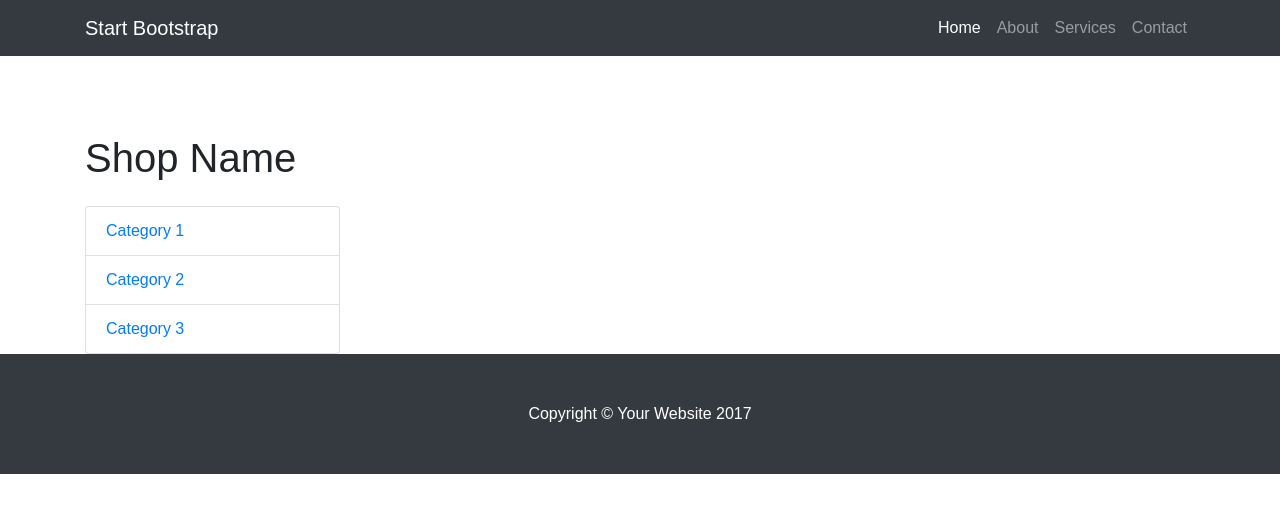
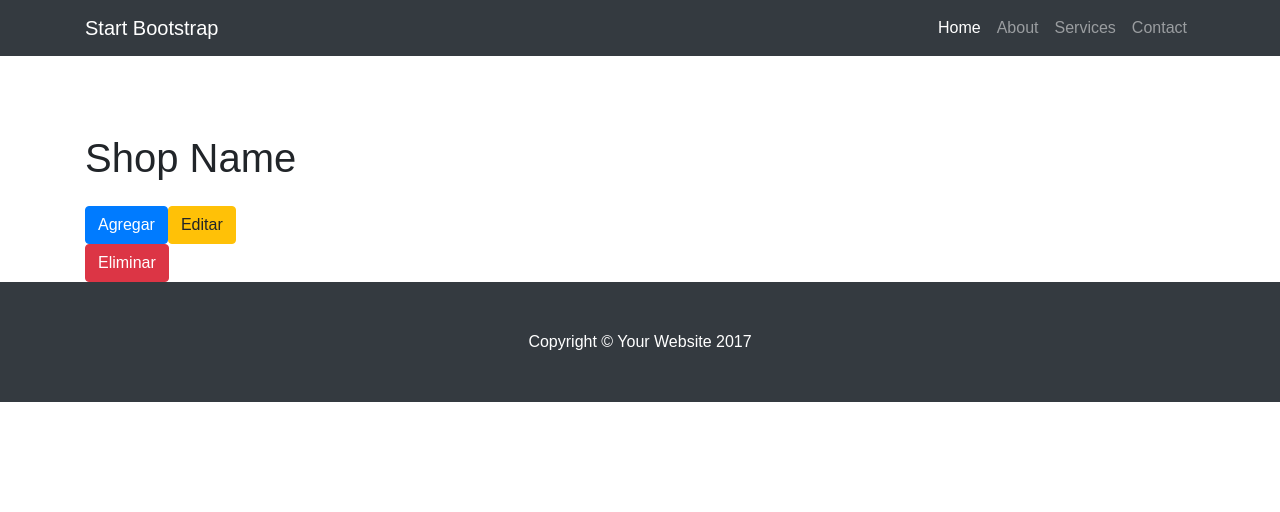
Before and after one commit to Tisks/Front-ENd, a React (Create React App) app: page / in a window 1280 px wide. Shown: the top 512 px of the page. Built offline with nearby package versions, Linux system fonts and the light colour scheme; no server answers.

Commit message:
ComponenteB
Ventana de agregar/editar productos en blanco

```diff
--- a/src/App.js
+++ b/src/App.js
@@ -72,6 +72,23 @@ ReactDOM.render(
                 console.log(error)
             })
             */
+
+class ComponentB extends Component{
+  render(){
+    console.log(this.props)
+      return(
+          <h1>hola</h1>
+
+      );
+
+  }
+
+
+}
+
+
+
+
 class App extends Component {
 
 
@@ -80,6 +97,7 @@ class App extends Component {
         products: [],
         color: 'aquamarine',
         color2: 'red',
+        view: '',
 
 
         setter: false,
@@ -151,6 +169,9 @@ class App extends Component {
             // console.log(this.state.color2);
 
     }
+    loadAgregarEditar = () => {
+      this.setState({view: "AgregarEditar"});
+    }
 
     handleChangeColor = () => {
         if (this.state.setter === false) {
@@ -168,6 +189,8 @@ class App extends Component {
     }
 
     render() {
+      if (this.state.view === "AgregarEditar") return  <ComponentB color={this.state.color} /> ;
+      if (this.state.view === "department") return <div > apple </div>;
         return (
         <div className = "App" >
 
@@ -203,15 +226,16 @@ class App extends Component {
               <div className="row">
 
                 <div className="col-lg-3">
+                  <h1 className="my-4">Shop Name</h1>
+                  <tr>
+                  <input type="button"  className="btn btn-primary" value="Agregar" onClick = {this.loadAgregarEditar}></input>
+                  <input type="button"  className="btn btn-warning" value="Editar"></input>
+                  </tr>
+                  <tr>
+                  <input type="button"  className="btn btn-danger" value="Eliminar"></input>
+                  </tr>
+                </div>
 
-                  <h1 className="my-4">Shop Name</h1>
-                  <div className="list-group">
-                    <a href="#" className="list-group-item">Category 1</a>
-                    <a href="#" className="list-group-item">Category 2</a>
-                    <a href="#" className="list-group-item">Category 3</a>
-                  </div>
-
-                </div>
 
 
 
```
